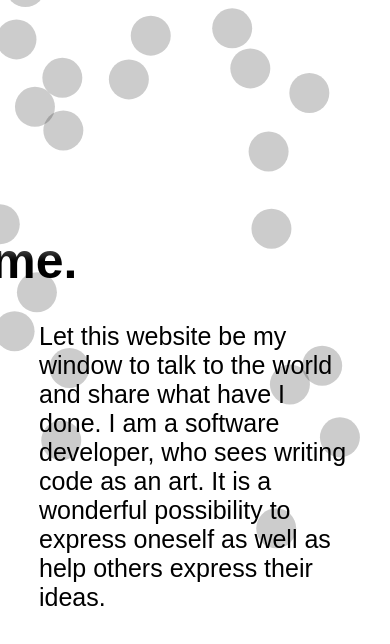
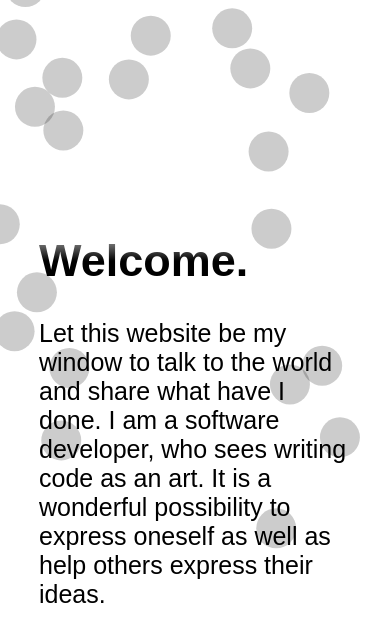
Before and after one commit to MyHKo/website-portfolio, a React (Vite) app: page / in a window 390 px wide. Shown: the top 644 px of the page. Built offline with nearby package versions, Linux system fonts and the light colour scheme.

Commit message:
Adjust animations and add mobile styles to the header

```diff
--- a/src/Sections/Hero/hero.module.less
+++ b/src/Sections/Hero/hero.module.less
@@ -16,6 +16,10 @@
   width: 700px;
   display: flex;
   justify-content: left;
+
+  @media(max-width: 780px) {
+    width: 80%;
+  }
 }
 
 .text_header {
@@ -32,8 +36,11 @@
     reveal 1s steps(30) 1s 1 normal forwards,
     remove-cursor 0s, linear 4s forwards;
 
-  @media(max-width: 340px) {
-    max-width: 80%;
+  @media(max-width: 780px) {
+    font-size: 45px;
+  }
+  @media(max-width: 300px) {
+    font-size: 40px;
   }
 }
 
@@ -43,7 +50,7 @@
   z-index: 1;
   opacity: 0;
   transform: translateY(20px);
-  animation: rise 1s ease-out forwards;
+  animation: rise 0.6s ease-out forwards;
   animation-delay: 2.5s;
 
   @media(max-width: 780px) {
```
